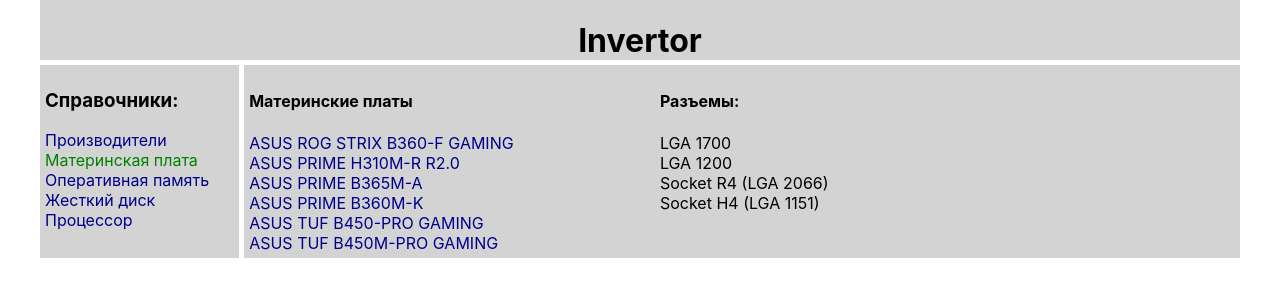
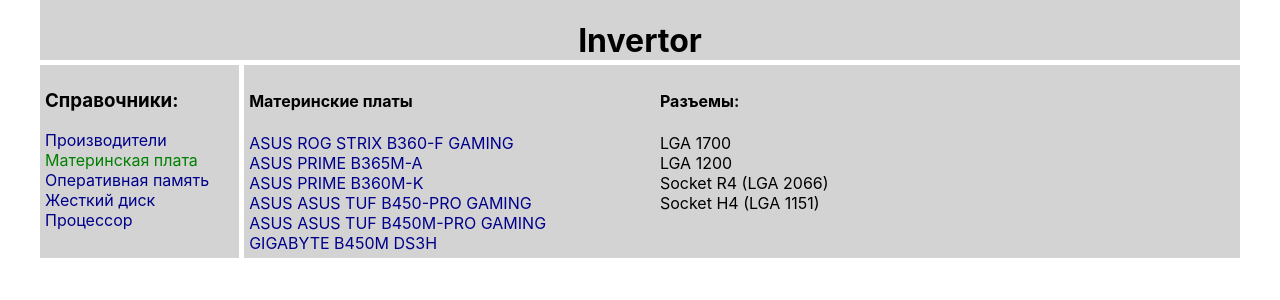
Before and after one commit to andropovdv/r_invert, a React (Create React App) app: page /mboards in a window 1280 px wide. Shown: the top 300 px of the page. Built offline with nearby package versions, Linux system fonts and the light colour scheme.

Commit message:
Передаю данные в компоненту через props (CPU, MBoard) урок 23

```diff
--- a/src/componets/Cpus/Cpus.jsx
+++ b/src/componets/Cpus/Cpus.jsx
@@ -1,30 +1,27 @@
 import React from 'react';
 import s from './Cpus.module.css';
 import { NavLink } from 'react-router-dom';
+
+const CpuItem = (props) => {
+    let path = "/cpus/" + props.id
+    return (
+        <div className={s.item}>
+            <NavLink to={path} activeClassName={s.activeLink}>{props.vendor} {props.model}</NavLink>
+        </div>
+    )
+}
 
 const Cpus = (props) => {
     return (
         <div className={s.cpus}>
             <div className={s.cpu_items}>
                 <div><h4>Процесоры</h4></div>
-                <div className={s.item}>
-                    <NavLink to='/cpus/1' activeClassName='s.activeLink'>AMD Ryzen 5 2600</NavLink>
-                </div>
-                <div className={s.item}>
-                    <NavLink to='/cpus/2' activeClassName='s.actveLink'>INTEL Core i5 9400F</NavLink>
-                </div>
-                <div className={s.item}>
-                    <NavLink to='/cpus/2' activeClassName='s.actveLink'>AMD Ryzen 7 2700</NavLink>
-                </div>
-                <div className={s.item}>
-                    <NavLink to='/cpus/2' activeClassName='s.actveLink'>AMD Ryzen 5 3600</NavLink>
-                </div>
-                <div className={s.item}>
-                    <NavLink to='/cpus/2' activeClassName='s.actveLink'>AMD A8 9600</NavLink>
-                </div>
-                <div className={s.item}>
-                    <NavLink to='/cpus/2' activeClassName='s.actveLink'>INTEL Core i3 9100F</NavLink>
-                </div>
+                <CpuItem vendor='AMD' model='Ryzen 5 2600' id='1' />
+                <CpuItem vendor='INTEL' model='Core i5 9400F' id='2' />
+                <CpuItem vendor='AMD' model='Ryzen 7 2700' id='3' />
+                <CpuItem vendor='AMD' model='Ryzen 5 3600' id='4' />
+                <CpuItem vendor='AMD' model='A8 9600' id='5' />
+                <CpuItem vendor='INTEL' model='Core i3 9100F' id='6' />
             </div>
             <div className={s.cpu_add}>
                 <div className={s.item}>
@@ -36,8 +33,18 @@
                 <div className={s.item}>
                     <button>Добавить</button>
                 </div>
+                {/* TODO доработать добавление по полям state */}
+                <hr />
                 <div className={s.item}>
-                    <input></input>
+                    <label>Производитель</label>
+                    <input />
+                </div>
+                <div className={s.item}>
+                    <label>Модель</label><br />
+                    <input />
+                </div>
+                <div>
+                    <button>Добавить</button>
                 </div>
 
             </div>
--- a/src/componets/Cpus/Cpus.module.css
+++ b/src/componets/Cpus/Cpus.module.css
@@ -1,7 +1,6 @@
 .cpus {
     display: grid;
     grid-template-columns: 9fr 3fr;
-    background-color: lightgray;
 }
 
 .cpu_items a {
--- a/src/componets/MBoards/MBoards.jsx
+++ b/src/componets/MBoards/MBoards.jsx
@@ -1,47 +1,44 @@
 import React from 'react';
 import s from './MBoards.module.css';
 import { NavLink } from 'react-router-dom';
+
+const MBoardItem = (props) => {
+    let path = "/Mboards/" + props.id;
+    return (
+        <div className={s.item}>
+            <NavLink to={path} activeClassName={s.activeLink}>{props.vendor} {props.model}</NavLink>
+        </div>
+    )
+}
+
+const MBoardSoket = (props) => {
+    return (
+        <div className={s.item}>
+            {props.soket}
+        </div>
+    )
+}
 
 const MBoards = (props) => {
     return (
         <div className={s.mboards}>
             <div className={s.mboard_items}>
                 <div><h4>Материнские платы</h4></div>
-                <div className={s.item}>
-                    <NavLink to='/Mboards/1' activeClassName={s.activeLink}>ASUS ROG STRIX B360-F GAMING</NavLink>
-                </div>
-                <div className={s.item}>
-                    <NavLink to='/Mboards/2' activeClassName={s.activeLink}>ASUS PRIME H310M-R R2.0</NavLink>
-                </div>
-                <div className={s.item}>
-                    <NavLink to='/Mboards/3' activeClassName={s.activeLink}>ASUS PRIME B365M-A</NavLink>
-                </div>
-                <div className={s.item}>
-                    <NavLink to='/Mboards/4' activeClassName={s.activeLink}>ASUS PRIME B360M-K</NavLink>
-                </div>
-                <div className={s.item}>
-                    <NavLink to='/Mboards/5' activeClassName={s.activeLink}>ASUS TUF B450-PRO GAMING</NavLink>
-                </div>
-                <div className={s.item}>
-                    <NavLink to='/Mboards/6' activeClassName={s.activeLink}>ASUS TUF B450M-PRO GAMING</NavLink>
-                </div>
+                <MBoardItem vendor='ASUS' model='ROG STRIX B360-F GAMING' id='1' />
+                <MBoardItem vendor='ASUS' model='PRIME B365M-A' id='2' />
+                <MBoardItem vendor='ASUS' model='PRIME B360M-K' id='3' />
+                <MBoardItem vendor='ASUS' model='ASUS TUF B450-PRO GAMING' id='4' />
+                <MBoardItem vendor='ASUS' model='ASUS TUF B450M-PRO GAMING' id='5' />
+                <MBoardItem vendor='GIGABYTE' model='B450M DS3H' id='6' />
             </div>
             <div className={s.mb_adds}>
                 <div className={s.item}>
                     <h4>Разъемы:</h4>
                 </div>
-                <div className={s.item}>
-                LGA 1700
-                </div>
-                <div className={s.item}>
-                LGA 1200
-                </div>
-                <div className={s.item}>
-                Socket R4 (LGA 2066)
-                </div>
-                <div className={s.item}>
-                Socket H4 (LGA 1151)
-                </div>
+                <MBoardSoket soket='LGA 1700'/>
+                <MBoardSoket soket='LGA 1200'/>
+                <MBoardSoket soket='Socket R4 (LGA 2066)'/>
+                <MBoardSoket soket='Socket H4 (LGA 1151)'/>
             </div>
         </div>
     )
--- a/src/componets/MBoards/MBoards.module.css
+++ b/src/componets/MBoards/MBoards.module.css
@@ -8,8 +8,6 @@
     color: darkblue;
 }
 
-
-
 .item a.activeLink {
     color: green;
 }
--- a/src/componets/Record/MyVendor/MyVendor.jsx
+++ b/src/componets/Record/MyVendor/MyVendor.jsx
@@ -6,16 +6,14 @@
     return (
         <div>
             <div>
-                <h4>Данные:</h4>
                 <div>
                     <textarea></textarea>
-
                 </div>
                 <div>
                     <button>Добавить производителя</button>
                 </div>
                 <div>
-                    <i>Новые данные:</i>
+                    <i>Производители:</i>
                 </div>
                 <div className={s.dates}>
                     <Vendor name='Asus' fullName='AsusTek Computer Inc.' />
--- a/src/componets/Record/Record.jsx
+++ b/src/componets/Record/Record.jsx
@@ -2,11 +2,13 @@
 import React from 'react';
 import MyVendor from './MyVendor/MyVendor';
 import s from './Record.module.css';
+import VendorInfo from './VendorInfo/VendorInfo';
 
 const Record = () => {
     return (
         <div className={s.content}>
-            <MyVendor/>
+            <VendorInfo />
+            <MyVendor />
         </div>
     )
 }
--- /dev/null
+++ b/src/componets/Record/VendorInfo/VendorInfo.jsx
@@ -0,0 +1,12 @@
+import React from 'react';
+import s from './VendorInfo.module.css';
+
+const VendorInfo = () => {
+    return (
+       <div className={s.info}>
+           Справочник: производители оборудования
+       </div>
+    )
+}
+
+export default VendorInfo;
--- /dev/null
+++ b/src/componets/Record/VendorInfo/VendorInfo.module.css
@@ -0,0 +1,5 @@
+.info {
+    font-size: larger;
+    padding-bottom: 10px;
+    font-weight: bold;
+}
```
